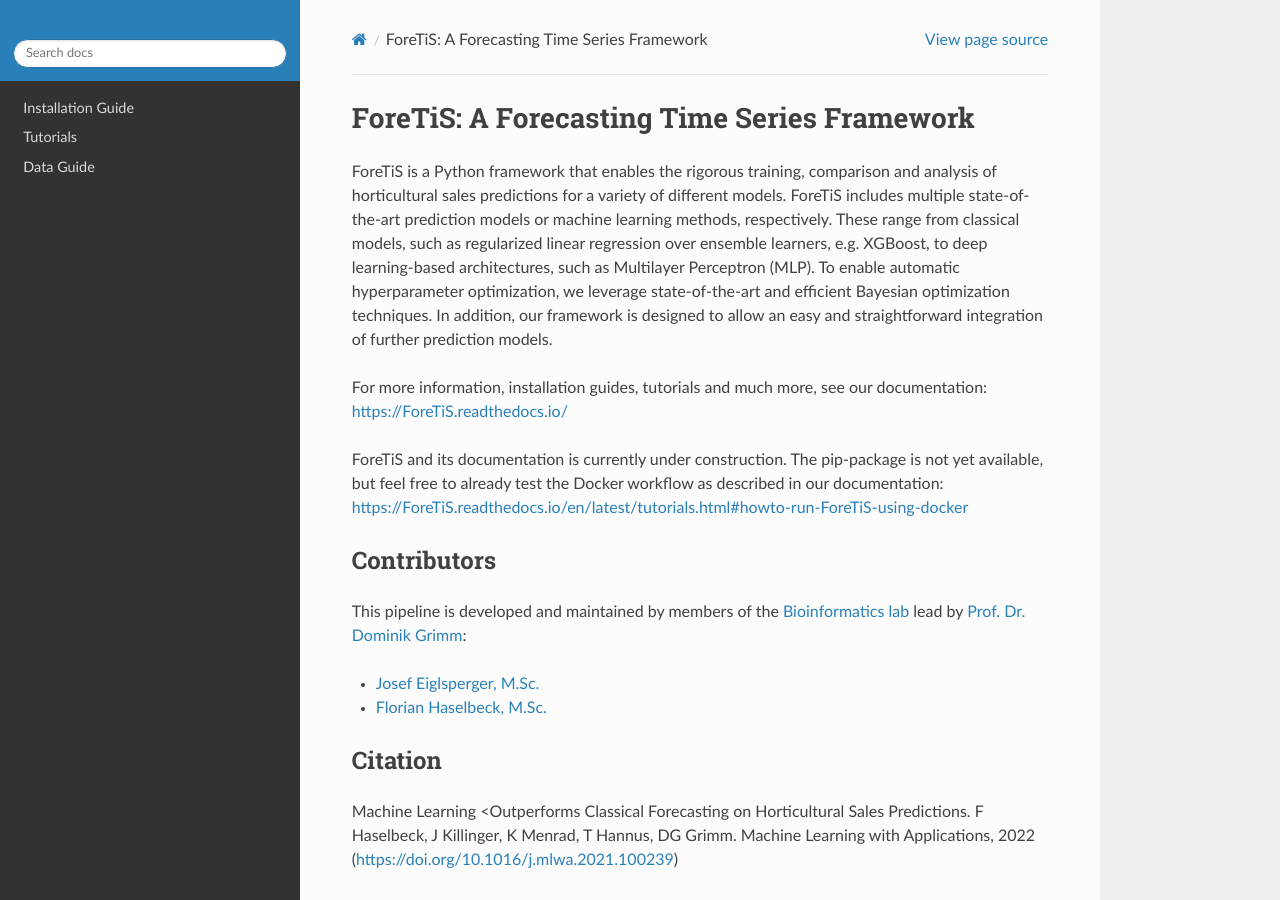
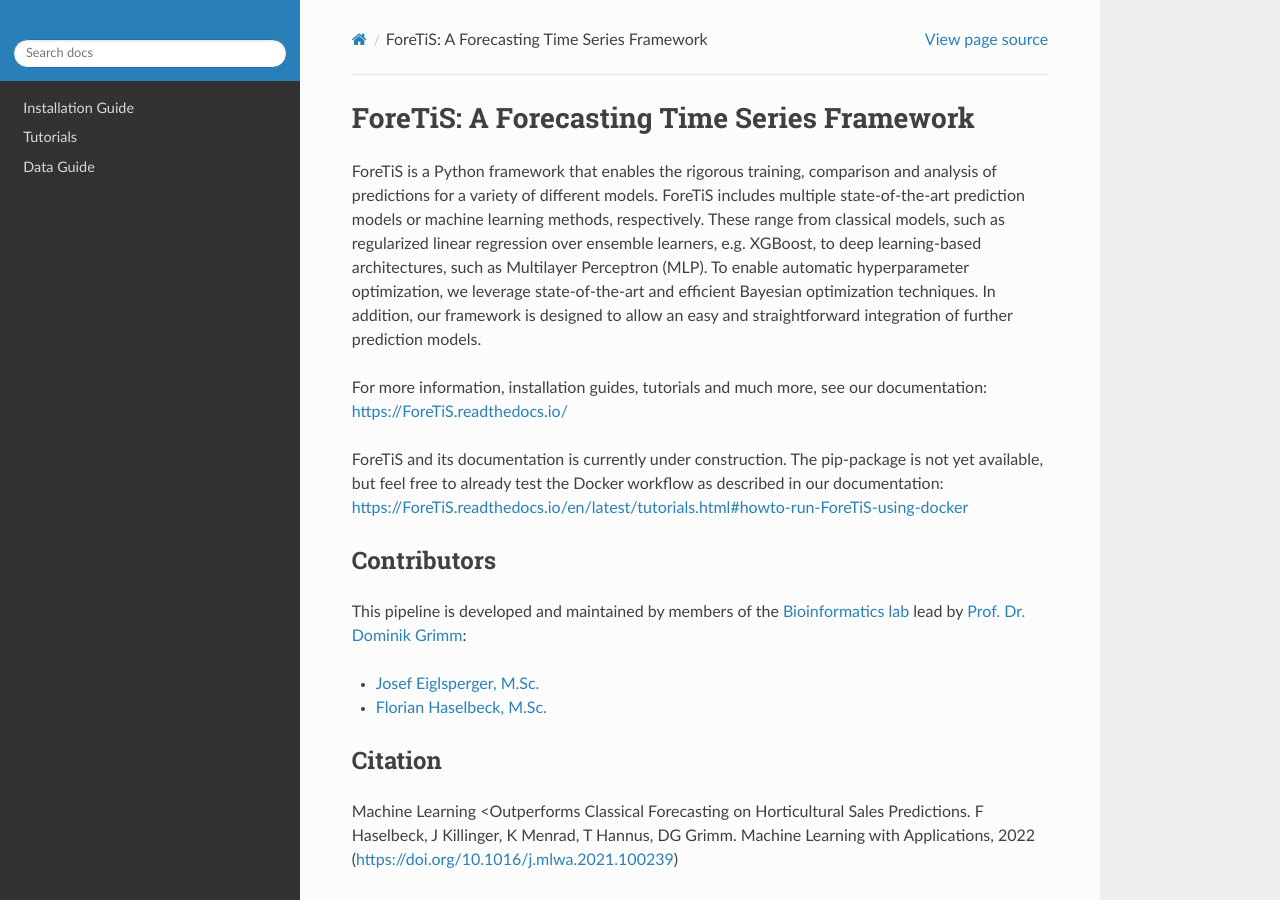
Before and after one commit to grimmlab/ForeTiS-HortiCo, a Sphinx documentation site: the page built from docs/source/index.rst, in a window 1280 px wide and 900 px high. Built offline with Sphinx 7.4.7 and the Read the Docs theme 2.0.0, drawn with Linux system fonts in a browser that asks for light colours; pages that are not in the unit, such as notebooks, are missing from menus.

Commit message:
readthedocs

```diff
--- a/docs/source/index.rst
+++ b/docs/source/index.rst
@@ -1,6 +1,6 @@
 ForeTiS: A Forecasting Time Series Framework
 ===================================================
-ForeTiS is a Python framework that enables the rigorous training, comparison and analysis of horticultural sales predictions for a variety of different models.
+ForeTiS is a Python framework that enables the rigorous training, comparison and analysis of   predictions for a variety of different models.
 ForeTiS includes multiple state-of-the-art prediction models or machine learning methods, respectively.
 These range from classical models, such as regularized linear regression over ensemble learners, e.g. XGBoost, to deep learning-based architectures, such as Multilayer Perceptron (MLP).
 To enable automatic hyperparameter optimization, we leverage state-of-the-art and efficient Bayesian optimization techniques.
--- a/docs/source/install_docker.rst
+++ b/docs/source/install_docker.rst
@@ -1,6 +1,6 @@
 Docker workflow
 ======================
-If you want to do horticultural sales predictions without the need of integrating parts of your own pipeline,
+If you want to do  time series predictions without the need of integrating parts of your own pipeline,
 we recommend the :ref:`Docker Workflow`: due to its easy-to-use interface and ready-to-use working environment
 within a `Docker <https://www.docker.com/>`_ container. Besides the written tutorial, we provide a :ref:`Video tutorial: Docker workflow setup` embedded below.
 
```
Also changed, not shown: README.md (+2 -2 lines).
